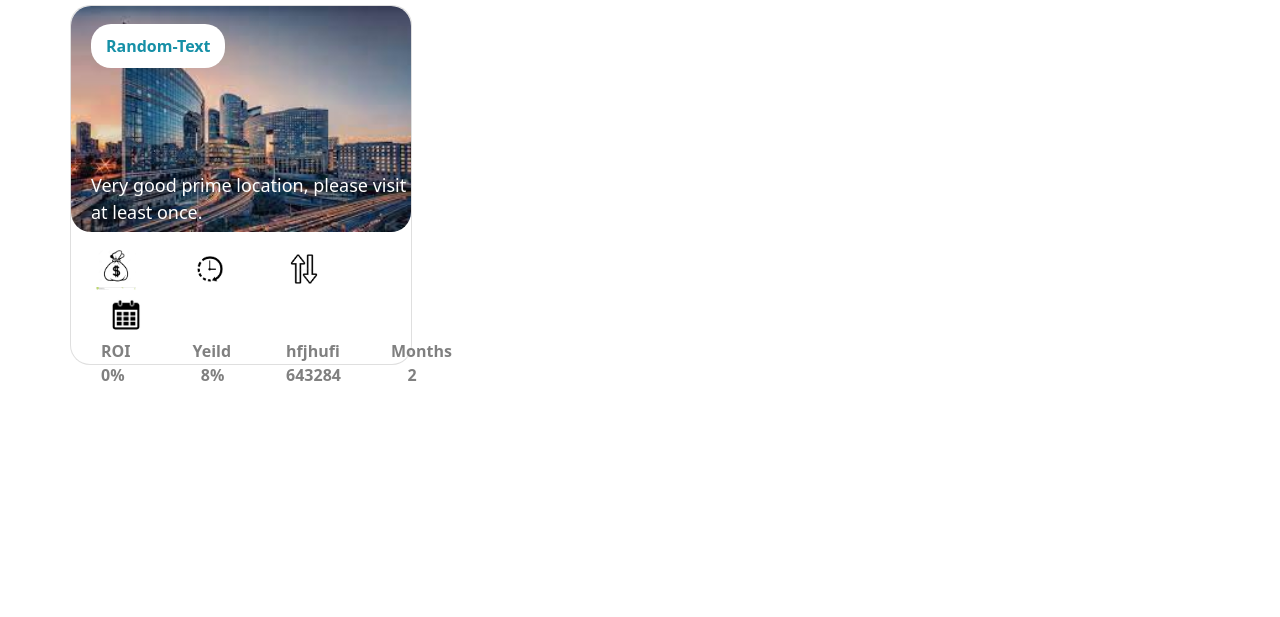
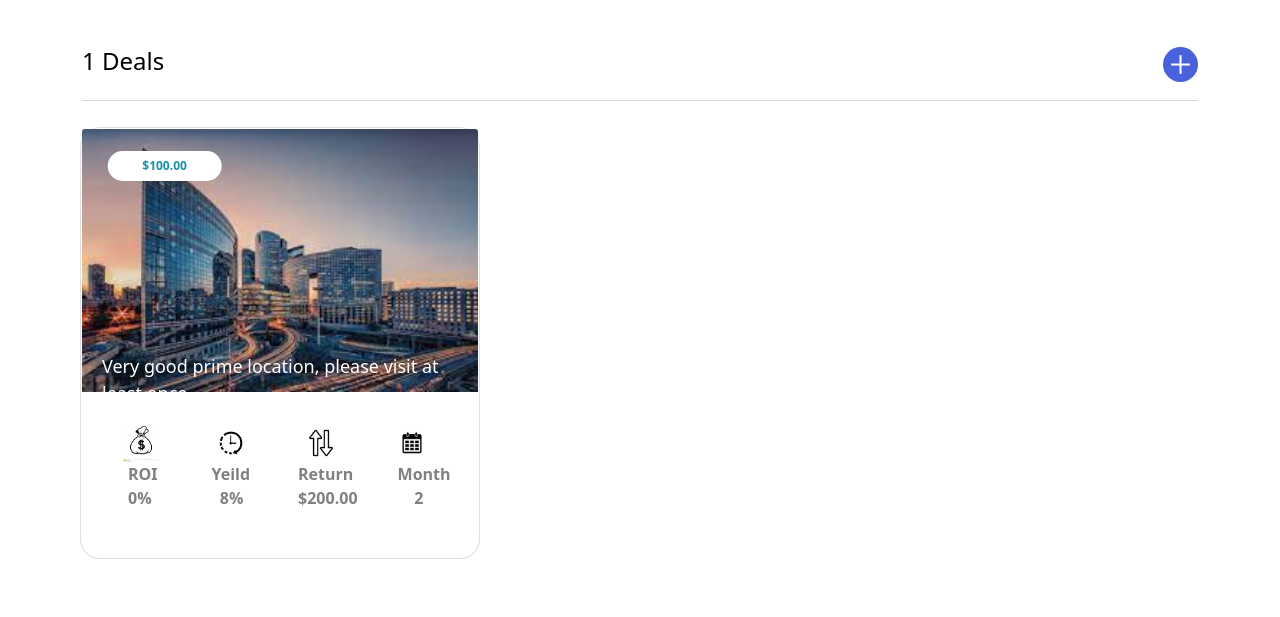
Before and after one commit to dkt147/Real_estate_panel, a PHP site: page /home.php in a window 1280 px wide. Shown: the part 663-1280 px from the top of the page. Before the commit the page ends 1044 px from the top, so only its background shows below. Run offline with PHP 8.4, Linux system fonts and the light colour scheme; the visitor is signed in with stand-in values (Sample User, id 1); data comes from the database, SQL or seed files in the repository; data that the repository does not hold is empty.

Commit message:
UI setting

```diff
--- a/conn.php
+++ b/conn.php
@@ -1,6 +1,6 @@
 <?php
 
-$con = mysqli_connect("localhost","root","","u343233411_test");
+$con = mysqli_connect("localhost","root","","real_estate_3");
 
 if(!$con)
 {
--- a/home.php
+++ b/home.php
@@ -24,10 +24,10 @@ if(isset($_SESSION['id']) && isset($_SESSION['name'])){
             box-sizing: border-box;
         }
         h6{
-            color: #1690a7;
+            color: #4962db;
         }
         #logoutbtn:link, #logoutbtn:visited {
-            background-color: #1690a7;
+            background-color: #4962db;
             color: white;
             padding: 10px 15px;
             text-align: center;
@@ -90,7 +90,7 @@ if(isset($_SESSION['id']) && isset($_SESSION['name'])){
             font-size: 18px;
             font-family: sans-serif;
             display: block;
-            color: #3d3d3d;
+            color: gray;
             text-align: center;
             text-decoration: none;
             padding-inline: 15px;
@@ -99,14 +99,14 @@ if(isset($_SESSION['id']) && isset($_SESSION['name'])){
 
         /* Change the link color on hover */
         li a:hover {
-            color: #1690a7;
-            border-bottom: 3px solid #1690a7;
+            color: #4962db;
+            border-bottom: 3px solid #4962db;
         }
         h4{
             color: #000;
         }
         #addicon{
-            background-color: #1690a7;
+            background-color: #4962db;
             border-radius: 20px;
             width: 35px;
             padding: 5px;
@@ -115,6 +115,7 @@ if(isset($_SESSION['id']) && isset($_SESSION['name'])){
             margin: 0px;
             padding: 0px;
             width: 30%;
+            margin: 10px;
             height: 45vh;
             border-radius: 20px;
             position: relative;
@@ -129,7 +130,7 @@ if(isset($_SESSION['id']) && isset($_SESSION['name'])){
             border-radius: 20px;
             border: none;
             background-color: #fff;
-            color: #1690a7;
+            color: #4962db;
             padding: 10px;
             font-weight: bold;
             margin-left: 20px;
@@ -153,7 +154,7 @@ if(isset($_SESSION['id']) && isset($_SESSION['name'])){
             margin-top: 15px;
         }
         #vector{
-            width: 40px;
+            width: 36px;
             margin-inline: 25px;
         }
        .des{
@@ -164,16 +165,32 @@ if(isset($_SESSION['id']) && isset($_SESSION['name'])){
         font-weight: bold;
         margin-inline: 30px;
        }
+        .container .btn {
+            position: absolute;
+            top: 9%;
+            left: 21%;
+            transform: translate(-50%, -50%);
+            -ms-transform: translate(-50%, -50%);
+            background-color: #fff;
+            /* color: #1690a7; */
+            font-size: 12px;
+            padding: 6px 35px;
+            border: none;
+            cursor: pointer;
+            border-radius: 25px;
+            font-weight: bold;
+        }
 
-
-
+        .fa-magnifying-glass{
+            transform: translate(-11px, 1px);
+        }
 
 </style>
 
 </head>
 <body>
-<h6>Welcome, <?php echo $_SESSION['name']; ?> </h6>
-<a id="logoutbtn" href="logout.php">Logout</a>
+<!--<h6>Welcome, --><?php //echo $_SESSION['name']; ?><!-- </h6>-->
+<!--<a id="logoutbtn" href="logout.php">Logout</a>-->
     <div class="container">
 
         <div class="row py-3" id="row1" style="align-items: center;">
@@ -195,7 +212,9 @@ if(isset($_SESSION['id']) && isset($_SESSION['name'])){
         <div class="row">
             <nav>
                 <ul>
-                    <li><a href="home.php">Dashboard</a></li>
+                    <li><a href="home.php" style="
+            color: #4962db;
+            border-bottom: 3px solid #4962db;">Dashboard</a></li>
                     <li><a href="property.php">Properties</a></li>
                     <li><a href="">Investors</a></li>
                     <li><a href="">Tenants</a></li>
@@ -206,37 +225,42 @@ if(isset($_SESSION['id']) && isset($_SESSION['name'])){
             </nav>
         </div>
     </div>
-    <div class="container-fluid" style="height: 40vh;">
-        <img src="imgs/banner.PNG" class="img-fluid" style="width: 100%; height: 100%; object-fit: cover;">
+    <div class="container-fluid" style="height: 60vh;margin-top:20px">
+        <img src="https://www.eliteprop.org/Images/condo-townhomes.jpg" class="img-fluid" style="width: 100%; height: 100%; object-fit: cover;">
     </div>
     <div class="container py-5">
         <div class="row" >
-            <div class="col-md-6"><h4>10 Deals</h4></div>
+            <div class="col-md-6"><h4><?php echo mysqli_num_rows($result); ?> Deals</h4></div>
             <div class="col-md-6" id="addimgicon"><a href="property.php"><img src="imgs/icons8-plus-math-24.png" id="addicon" ></a></div>
         </div>
         <hr style="color:grey; opacity: .3; height: 1px;">
         <div class="row">
-            <div class="card">
                 <?php while($rows = mysqli_fetch_assoc($result)){ ?>
-                    <div class="card-img">
-                        <button class="card-btn">Random-Text</button>
-                        <img src="imgs/1.jpg">
-                        <p class="loremtxt"><?php echo $rows['description']; ?></p>
-                    </div>
+
+                    <div class="card" style="width: 25rem;height: 27rem;padding: 1px">
+                        <img class="card-img-top" src="imgs/1.jpg" alt="Card image cap" style="border-radius:border-radius: 20px;">
+                        <button class="btn btn-default">$100.00</button>
+                                                <p class="loremtxt"><?php echo "<b>".$rows['name']."</b><br>".$rows['description']; ?></p>
+                        <div class="card-body">
+
                                                 <div class="cardvector">
                                                     <img id="vector" src="imgs/dollar.png">
                                                     <img id="vector" src="imgs/yeild.png">
                                                     <img id="vector" src="imgs/arrow.png">
-                        <img id="vector" style="width: 50px; margin-inline: 30px;" src="imgs/calender.png">
+                                                    <img id="vector" src="imgs/calender.png">
                                                 </div>
+
                             <div class="des">
                                                         <p>ROI<br>0%</p>
-                        <p style="margin-left: 32px;">Yeild<br>&nbsp;&nbsp;8%</p>
-                        <p style="margin-left: 25px;">hfjhufi<br>643284</p>
-                        <p style="margin-inline: 20px;">Months<br>&nbsp;&nbsp;&nbsp;&nbsp;2</p>
+                                                        <p style="margin-left: 24px;">Yeild<br>&nbsp;&nbsp;8%</p>
+                                                        <p style="margin-left: 18px;">Return<br>$200.00</p>
+                                                        <p style="margin-inline: 10px;">Month<br>&nbsp;&nbsp;&nbsp;&nbsp;2</p>
                                                     </div>
+
+                        </div>
+                    </div>
+
                 <?php } ?>
-            </div>
         </div>
 
     </div>
```
Also changed, not shown: property.php (+17 -14 lines). Lines whose indentation alone changed are shown as unchanged.
